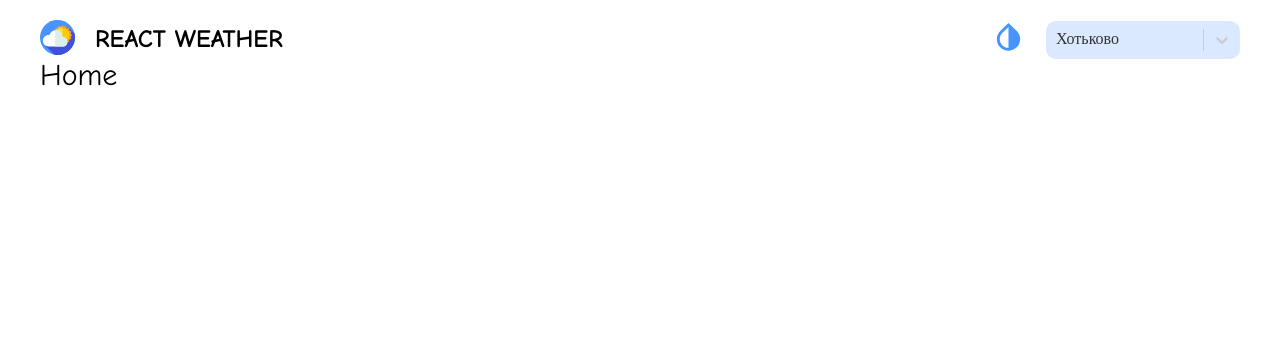
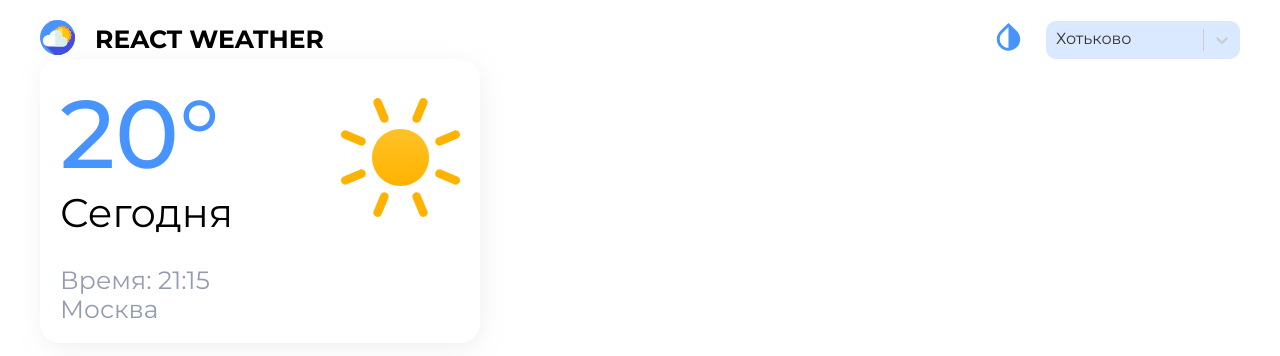
Before and after one commit to Satancrew/weather-app, a React (Create React App) app in the folder weather-react/: page / in a window 1280 px wide. Shown: the top 356 px of the page. Built offline with nearby package versions, Linux system fonts and the light colour scheme.

Commit message:
feat: add component DayInfo

```diff
--- a/weather-react/src/index.tsx
+++ b/weather-react/src/index.tsx
@@ -4,9 +4,7 @@ import ReactDOM from 'react-dom/client';
 import { BrowserRouter } from 'react-router-dom';
 
 const root = ReactDOM.createRoot(
-  document.getElementById(
-    'root',
-  ) as HTMLElement,
+  document.getElementById('root') as HTMLElement,
 );
 root.render(
   <React.StrictMode>
--- a/weather-react/src/pages/Home/Home.tsx
+++ b/weather-react/src/pages/Home/Home.tsx
@@ -1,8 +1,13 @@
 import React from 'react';
 import styles from './Home.module.scss';
+import { ThisDay } from './components/ThisDay/ThisDay';
 
 type Props = {};
 
 export const Home = (props: Props) => {
-  return <div className={styles.home}>Home</div>;
+  return (
+    <div className={styles.home}>
+      <ThisDay />
+    </div>
+  );
 };
--- /dev/null
+++ b/weather-react/src/pages/Home/components/ThisDay/ThisDay.module.scss
@@ -0,0 +1,41 @@
+@import '../../../../styles/variables.scss';
+
+.this__day {
+  padding: 20px;
+  max-width: 400px;
+  width: 100%;
+  background: $lite-background;
+  box-shadow: $box-shadow;
+  border-radius: $border-radius;
+}
+
+.top__block {
+  display: flex;
+  justify-content: space-between;
+  align-items: center;
+  width: 100%;
+  margin-bottom: 30px;
+  svg {
+    width: 119px;
+    height: 119px;
+  }
+
+  .this__temp {
+    font-size: 96px;
+    font-weight: 500;
+    color: $primary-color;
+  }
+
+  .this__day_name {
+    font-size: 40px;
+    color: $lite-color;
+  }
+}
+
+.bottom__block {
+  .this__time,
+  .this__city {
+    color: $base-color;
+    font-size: 25px;
+  }
+}
--- /dev/null
+++ b/weather-react/src/pages/Home/components/ThisDay/ThisDay.tsx
@@ -0,0 +1,25 @@
+import React from 'react';
+import styles from './ThisDay.module.scss';
+import { GlobalSvgSelector } from '../../../../assets/icons/global/GlobalSvgSelector';
+
+type Props = {};
+
+export const ThisDay = (props: Props) => {
+  return (
+    <div className={styles.this__day}>
+      <div className={styles.top__block}>
+        <div className={styles.top__block_wrapper}>
+          <div className={styles.this__temp}>20°</div>
+          <div className={styles.this__day_name}>Сегодня</div>
+        </div>
+        <GlobalSvgSelector id="sun" />
+      </div>
+      <div className={styles.bottom__block}>
+        <div className={styles.this__time}>
+          Время: <span>21:15</span>
+        </div>
+        <div className={styles.this__city}>Москва</div>
+      </div>
+    </div>
+  );
+};
--- a/weather-react/src/styles/index.scss
+++ b/weather-react/src/styles/index.scss
@@ -1,8 +1,8 @@
 @import '~normalize.css';
-@import url('https://fonts.googleapis.com/css2?family=Comic+Neue:wght@300;400;700&display=swap');
+@import url('https://fonts.googleapis.com/css2?family=Montserrat:wght@300;400;500;600;700&display=swap');
 
 body {
-  font-family: 'Comic Neue', cursive;
+  font-family: 'Montserrat', sans-serif;
 }
 
 .container {
--- a/weather-react/src/styles/variables.scss
+++ b/weather-react/src/styles/variables.scss
@@ -0,0 +1,6 @@
+$lite-background: #fff;
+$primary-color: #4793ff;
+$lite-color: #000;
+$base-color: #939cb0;
+$box-shadow: 2px 5px 25px -3px rgba(180, 180, 180, 0.25);
+$border-radius: 20px;
```
Also changed, not shown: weather-react/src/App.tsx (+3 -12 lines), weather-react/src/pages/Home/components/ThisDayInfo/ThisDayInfo.tsx (added, +10 -0 lines), weather-react/src/shared/Header/Header.tsx (+4 -12 lines), weather-react/src/pages/Home/components/ThisDayInfo/ThisDayInfo.module.scss (added).
